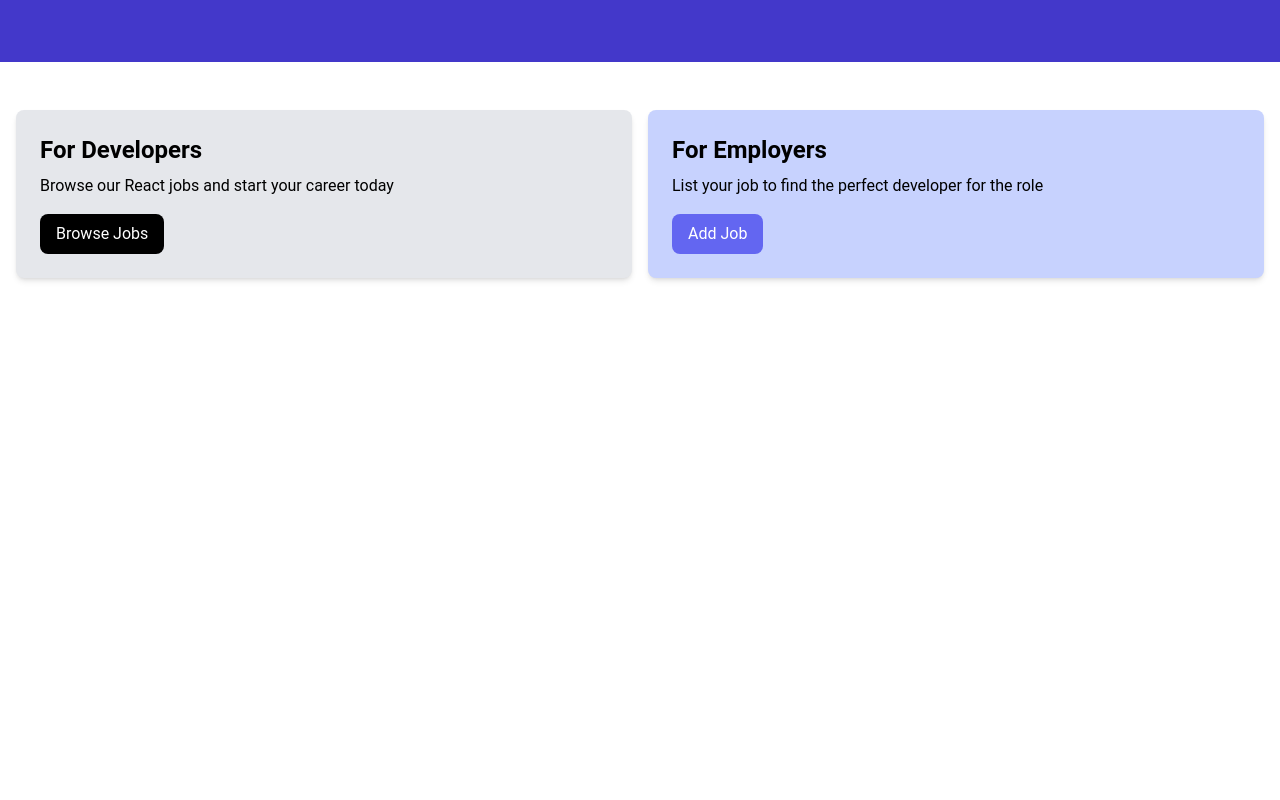
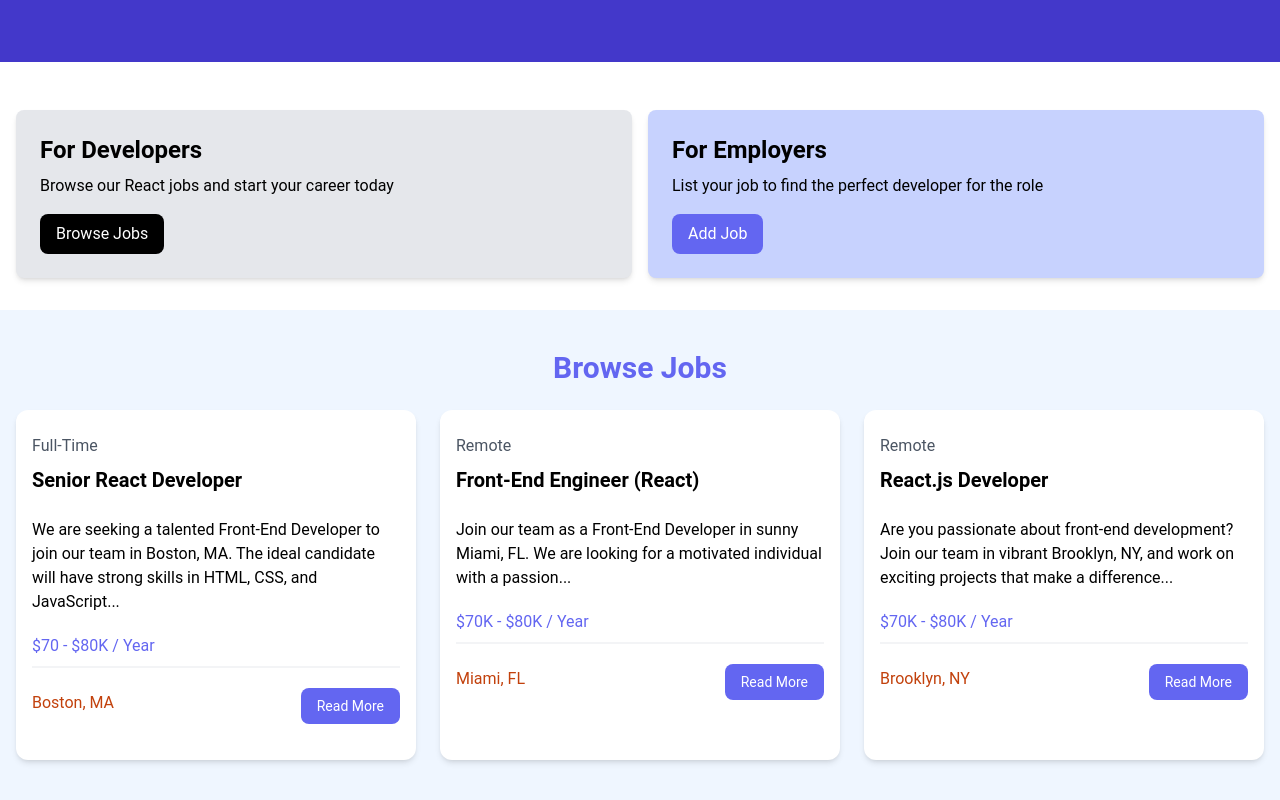
Before and after one commit to MbusyaNgesa/ReactCrash, a React (Vite) app: page /jobs in a window 1280 px wide. Shown: the part 299-1099 px from the top of the page. Before the commit the page ends 800 px from the top, so only its background shows below. Built offline with nearby package versions, Linux system fonts and the light colour scheme.

Commit message:
Job listings

```diff
--- a/src/App.jsx
+++ b/src/App.jsx
@@ -2,6 +2,7 @@ import React from "react";
 import Navbar from "./components/Navbar";
 import Hero from "./components/Hero";
 import HomeCards from "./components/HomeCards";
+import JobListings from "./components/JobListings";
 
 //JSX Crash Course
 // const App = () => {
@@ -34,6 +35,7 @@ const App = () => {
       <Navbar />
       <Hero />
       <HomeCards />
+      <JobListings />
     </>
   );
 };
--- /dev/null
+++ b/src/components/JobListings.jsx
@@ -0,0 +1,116 @@
+import jobs from "../jobs.json";
+
+const JobListings = () => {
+  console.log(jobs);
+
+  return (
+    <section className="bg-blue-50 px-4 py-10">
+      <div className="container-xl lg:container m-auto">
+        <h2 className="text-3xl font-bold text-indigo-500 mb-6 text-center">
+          Browse Jobs
+        </h2>
+        <div className="grid grid-cols-1 md:grid-cols-3 gap-6">
+          {/* <!-- Job Listing 1 --> */}
+          <div className="bg-white rounded-xl shadow-md relative">
+            <div className="p-4">
+              <div className="mb-6">
+                <div className="text-gray-600 my-2">Full-Time</div>
+                <h3 className="text-xl font-bold">Senior React Developer</h3>
+              </div>
+
+              <div className="mb-5">
+                We are seeking a talented Front-End Developer to join our team
+                in Boston, MA. The ideal candidate will have strong skills in
+                HTML, CSS, and JavaScript...
+              </div>
+
+              <h3 className="text-indigo-500 mb-2">$70 - $80K / Year</h3>
+
+              <div className="border border-gray-100 mb-5"></div>
+
+              <div className="flex flex-col lg:flex-row justify-between mb-4">
+                <div className="text-orange-700 mb-3">
+                  <i className="fa-solid fa-location-dot text-lg"></i>
+                  Boston, MA
+                </div>
+                <a
+                  href="job.html"
+                  className="h-[36px] bg-indigo-500 hover:bg-indigo-600 text-white px-4 py-2 rounded-lg text-center text-sm"
+                >
+                  Read More
+                </a>
+              </div>
+            </div>
+          </div>
+          {/* <!-- Job Listing 2 --> */}
+          <div className="bg-white rounded-xl shadow-md relative">
+            <div className="p-4">
+              <div className="mb-6">
+                <div className="text-gray-600 my-2">Remote</div>
+                <h3 className="text-xl font-bold">
+                  Front-End Engineer (React)
+                </h3>
+              </div>
+
+              <div className="mb-5">
+                Join our team as a Front-End Developer in sunny Miami, FL. We
+                are looking for a motivated individual with a passion...
+              </div>
+
+              <h3 className="text-indigo-500 mb-2">$70K - $80K / Year</h3>
+
+              <div className="border border-gray-100 mb-5"></div>
+
+              <div className="flex flex-col lg:flex-row justify-between mb-4">
+                <div className="text-orange-700 mb-3">
+                  <i className="fa-solid fa-location-dot text-lg"></i>
+                  Miami, FL
+                </div>
+                <a
+                  href="job.html"
+                  className="h-[36px] bg-indigo-500 hover:bg-indigo-600 text-white px-4 py-2 rounded-lg text-center text-sm"
+                >
+                  Read More
+                </a>
+              </div>
+            </div>
+          </div>
+          {/* <!-- Job Listing 3 --> */}
+          <div className="bg-white rounded-xl shadow-md relative">
+            <div className="p-4">
+              <div className="mb-6">
+                <div className="text-gray-600 my-2">Remote</div>
+                <h3 className="text-xl font-bold">React.js Developer</h3>
+              </div>
+
+              <div className="mb-5">
+                Are you passionate about front-end development? Join our team in
+                vibrant Brooklyn, NY, and work on exciting projects that make a
+                difference...
+              </div>
+
+              <h3 className="text-indigo-500 mb-2">$70K - $80K / Year</h3>
+
+              <div className="border border-gray-100 mb-5"></div>
+
+              <div className="flex flex-col lg:flex-row justify-between mb-4">
+                <div className="text-orange-700 mb-3">
+                  <i className="fa-solid fa-location-dot text-lg"></i>
+                  Brooklyn, NY
+                </div>
+                <a
+                  href="job.html"
+                  className="h-[36px] bg-indigo-500 hover:bg-indigo-600 text-white px-4 py-2 rounded-lg text-center text-sm"
+                >
+                  Read More
+                </a>
+              </div>
+            </div>
+          </div>
+        </div>
+      </div>
+    </section>
+  );
+};
+
+export default JobListings;
--- /dev/null
+++ b/src/jobs.json
@@ -0,0 +1,86 @@
+[
+  {
+    "id": "1",
+    "title": "Senior React Developer",
+    "type": "Full-Time",
+    "description": "We are seeking a talented Front-End Developer to join our team in Boston, MA. The ideal candidate will have strong skills in HTML, CSS, and JavaScript, with experience working with modern JavaScript frameworks such as React or Angular.",
+    "location": "Boston, MA",
+    "salary": "$70K - $80K",
+    "company": {
+      "name": "NewTek Solutions",
+      "description": "NewTek Solutions is a leading technology company specializing in web development and digital solutions. We pride ourselves on delivering high-quality products and services to our clients while fostering a collaborative and innovative work environment.",
+      "contactEmail": "contact@teksolutions.com",
+      "contactPhone": "555-555-5555"
+    }
+  },
+  {
+    "id": "2",
+    "title": "Front-End Engineer (React & Redux)",
+    "type": "Full-Time",
+    "location": "Miami, FL",
+    "description": "Join our team as a Front-End Developer in sunny Miami, FL. We are looking for a motivated individual with a passion for crafting beautiful and responsive web applications. Experience with UI/UX design principles and a strong attention to detail are highly desirable.",
+    "salary": "$70K - $80K",
+    "company": {
+      "name": "Veneer Solutions",
+      "description": "Veneer Solutions is a creative agency specializing in digital design and development. Our team is dedicated to pushing the boundaries of creativity and innovation to deliver exceptional results for our clients.",
+      "contactEmail": "contact@loremipsum.com",
+      "contactPhone": "555-555-5555"
+    }
+  },
+  {
+    "id": "3",
+    "title": "React.js Dev",
+    "type": "Full-Time",
+    "location": "Brooklyn, NY",
+    "description": "Are you passionate about front-end development? Join our team in vibrant Brooklyn, NY, and work on exciting projects that make a difference. We offer competitive compensation and a collaborative work environment where your ideas are valued.",
+    "salary": "$70K - $80K",
+    "company": {
+      "name": "Dolor Cloud",
+      "description": "Dolor Cloud is a leading technology company specializing in digital solutions for businesses of all sizes. With a focus on innovation and customer satisfaction, we are committed to delivering cutting-edge products and services.",
+      "contactEmail": "contact@dolorsitamet.com",
+      "contactPhone": "555-555-5555"
+    }
+  },
+  {
+    "id": "4",
+    "title": "React Front-End Developer",
+    "type": "Part-Time",
+    "description": "Join our team as a Part-Time Front-End Developer in beautiful Pheonix, AZ. We are looking for a self-motivated individual with a passion for creating engaging user experiences. This position offers flexible hours and the opportunity to work remotely.",
+    "location": "Pheonix, AZ",
+    "salary": "$60K - $70K",
+    "company": {
+      "name": "Alpha Elite",
+      "description": "Alpha Elite is a dynamic startup specializing in digital marketing and web development. We are committed to fostering a diverse and inclusive workplace where creativity and innovation thrive.",
+      "contactEmail": "contact@adipisicingelit.com",
+      "contactPhone": "555-555-5555"
+    }
+  },
+  {
+    "id": "5",
+    "title": "Full Stack React Developer",
+    "type": "Full-Time",
+    "description": "Exciting opportunity for a Full-Time Front-End Developer in bustling Atlanta, GA. We are seeking a talented individual with a passion for building elegant and scalable web applications. Join our team and make an impact!",
+    "location": "Atlanta, GA",
+    "salary": "$90K - $100K",
+    "company": {
+      "name": "Browning Technologies",
+      "description": "Browning Technologies is a rapidly growing technology company specializing in e-commerce solutions. We offer a dynamic and collaborative work environment where employees are encouraged to think creatively and innovate.",
+      "contactEmail": "contact@consecteturadipisicing.com",
+      "contactPhone": "555-555-5555"
+    }
+  },
+  {
+    "id": "6",
+    "title": "React Native Developer",
+    "type": "Full-Time",
+    "description": "Join our team as a Front-End Developer in beautiful Portland, OR. We are looking for a skilled and enthusiastic individual to help us create innovative web solutions. Competitive salary and great benefits package available.",
+    "location": "Portland, OR",
+    "salary": "$100K - $110K",
+    "company": {
+      "name": "Port Solutions INC",
+      "description": "Port Solutions is a leading technology company specializing in software development and digital marketing. We are committed to providing our clients with cutting-edge solutions and our employees with a supportive and rewarding work environment.",
+      "contactEmail": "contact@ipsumlorem.com",
+      "contactPhone": "555-555-5555"
+    }
+  }
+]
```
